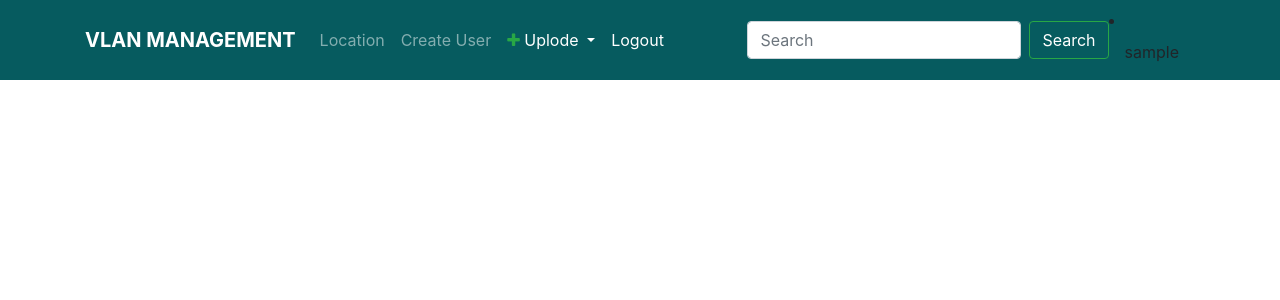
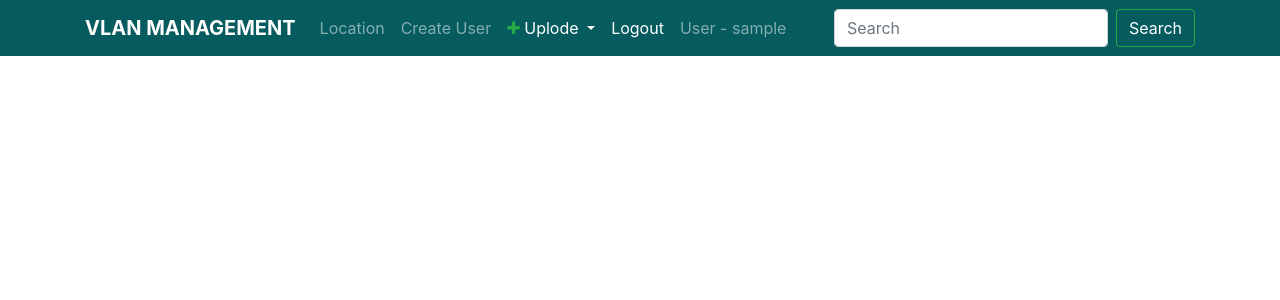
Before and after one commit to Semol2233/office, a Django app: a page that uses templates/base.html in a window 1280 px wide. Shown: the top 300 px of the page. Run offline with Django 3.2, Linux system fonts and the light colour scheme; the visitor is signed in with stand-in values (Sample User, id 1); some libraries are stand-ins or nearby versions.

Commit message:
hdesdddscdxfdddd

```diff
--- a/templates/base.html
+++ b/templates/base.html
@@ -63,6 +63,9 @@
                     <a class="nav-link active" href="{% url 'logout' %}"><span class="text-muted "></span>Logout</a>
                 </li>
 
+                <li class="nav-item">
+                    <a class="nav-link">User - {{ request.user.username }}</a>
+                  </li>
 
             </ul>
             <form class="form-inline my-2 my-lg-0" action="{% url 'serach' %}" method="GET" value="{{request.GET.q}}">
@@ -110,9 +113,6 @@
             {% endif %}
 
 
-            <li class="nav-item">
-                <a class="nav-link">{{ request.user.username }}</a>
-              </li>
         </div>
       </div>
     </nav>
```
